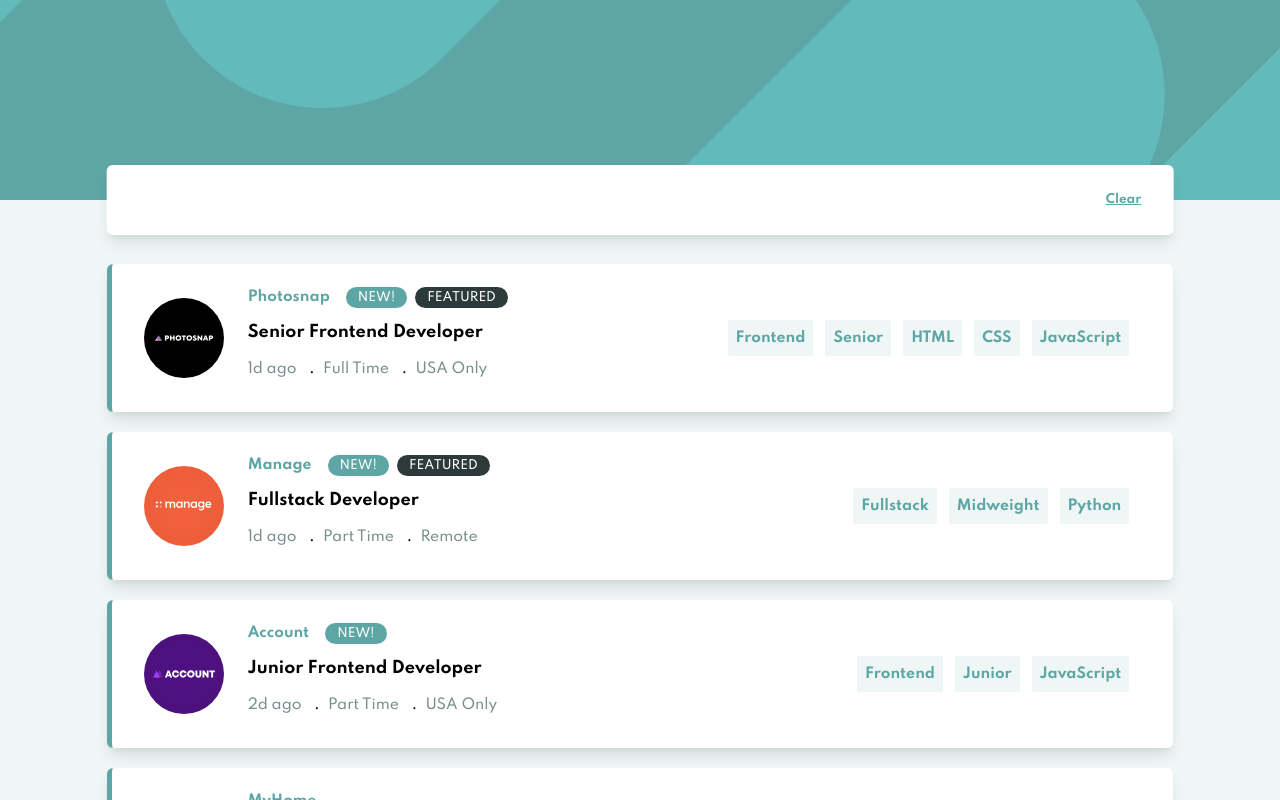
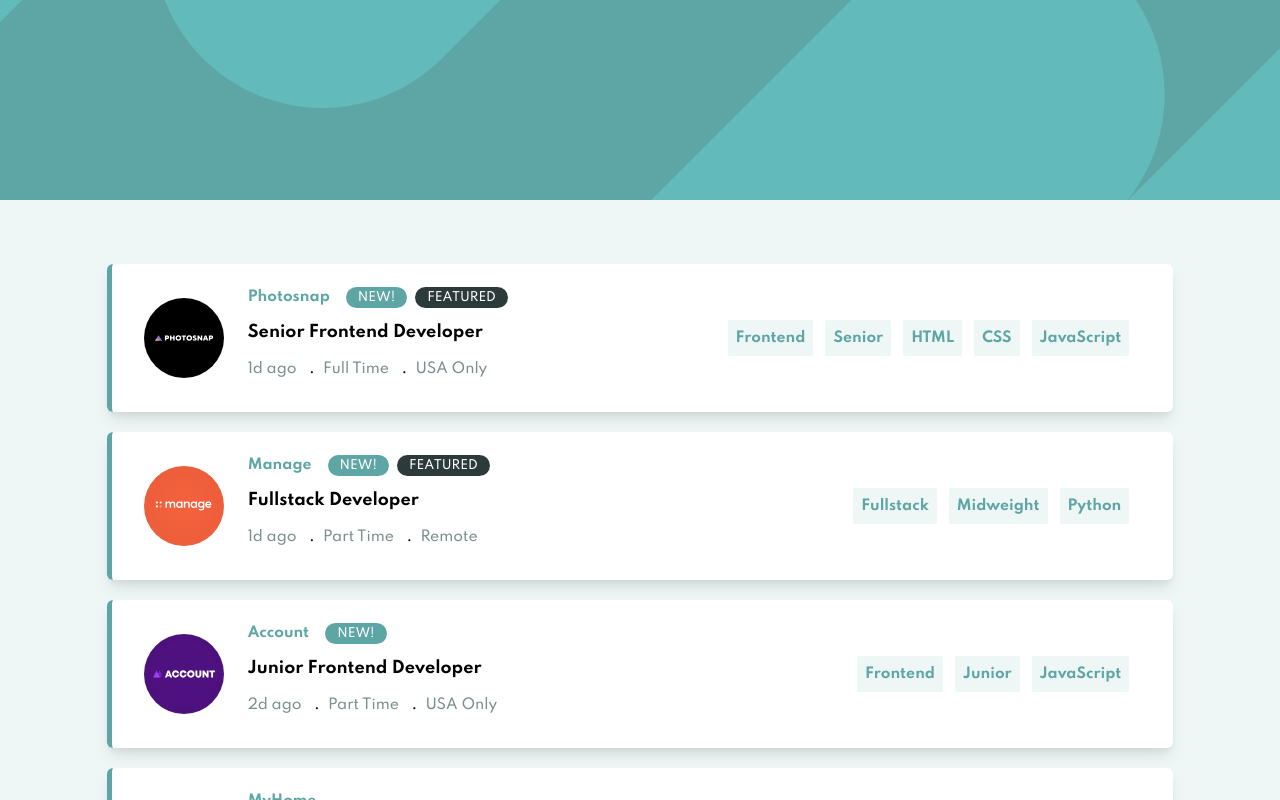
Before and after one commit to AikeNyanLynnOo/job-listings-tailwind-react, a React (Create React App) app: page / in a window 1280 px wide. Built offline with nearby package versions, Linux system fonts and the light colour scheme.

Commit message:
remove filter bar when no tag

```diff
--- a/src/components/MainComponent.js
+++ b/src/components/MainComponent.js
@@ -65,11 +65,13 @@ class Main extends React.Component {
             alt="bg-header-desktop"
             className="bg-img"
           />
-          <FilterBar
-            selected={this.state.selected}
-            removeCat={this.removeCat}
-            removeAll={this.removeAll}
-          />
+          {(this.state.selected.length > 0 && (
+            <FilterBar
+              selected={this.state.selected}
+              removeCat={this.removeCat}
+              removeAll={this.removeAll}
+            />
+          )) || <></>}
         </div>
         <div className="content pt-16 overflow-y-scroll">
           <ul className="w-11/12 md:w-10/12 mx-auto">
```
